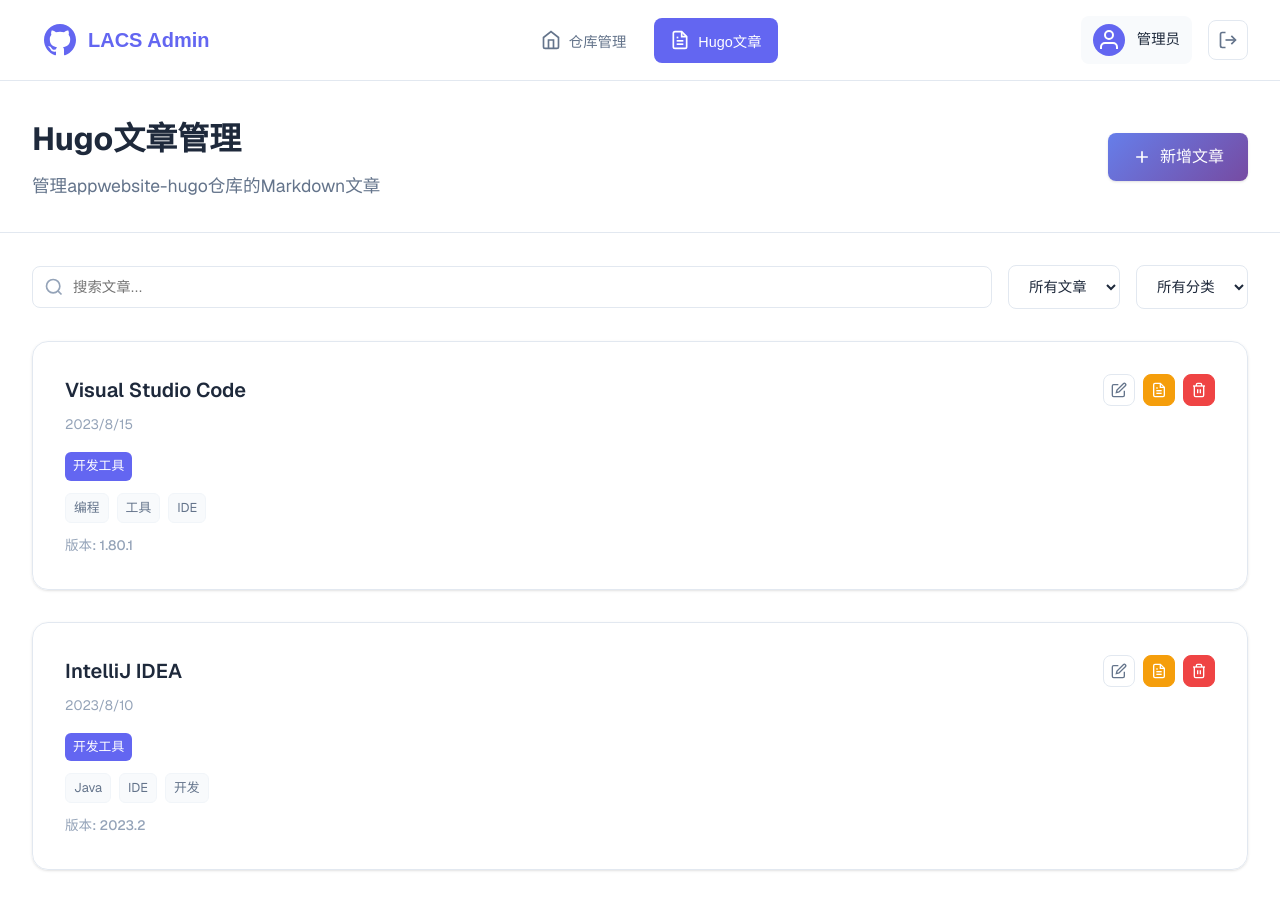
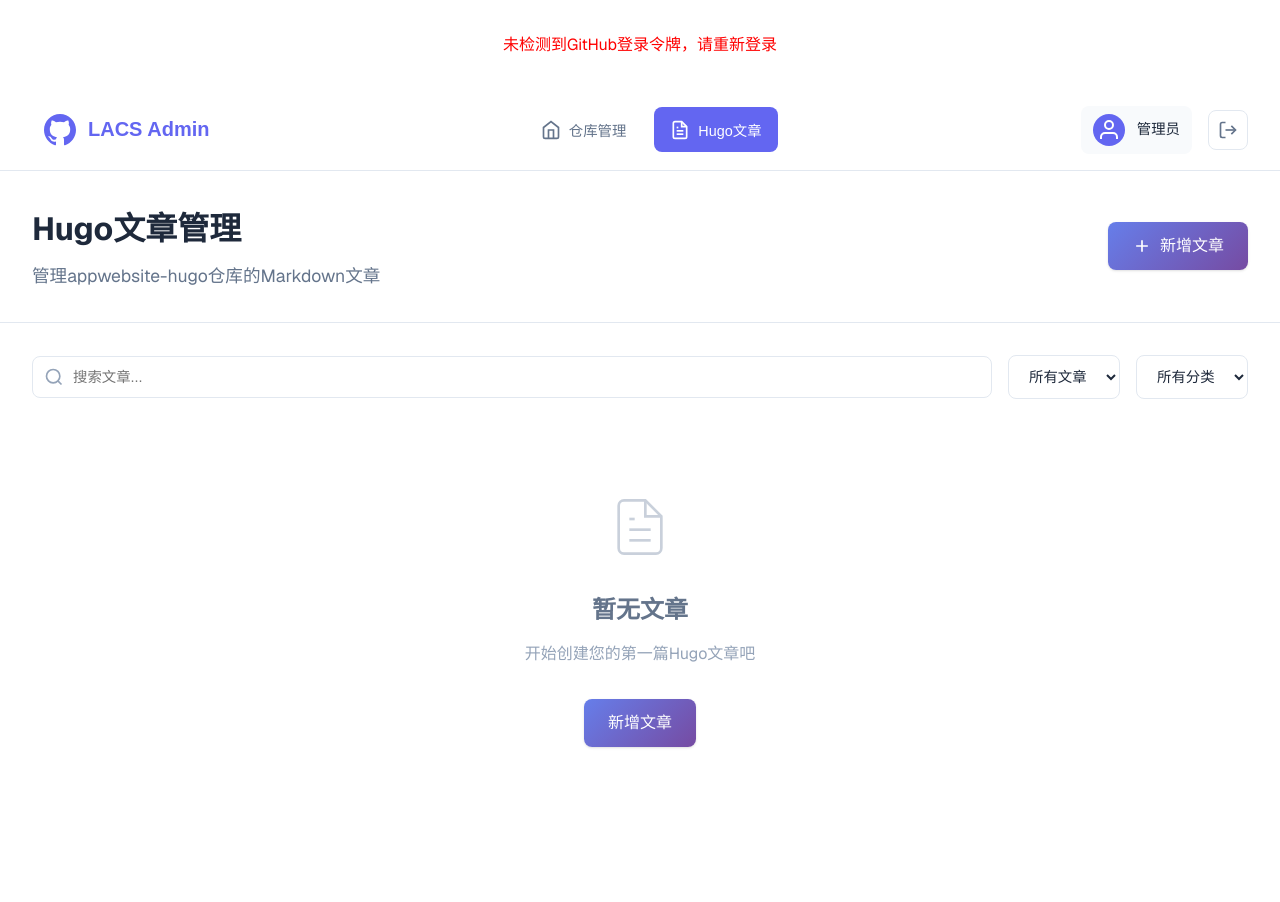
Before and after one commit to LACS-Official/lacs-admin, a Next.js app: page /dashboard/hugo/1 in a window 1280 px wide. After the commit the page ends 843 px from the top, so only its background shows below. Built offline with nearby package versions, Linux system fonts and the light colour scheme.

Commit message:
实现从GitHub API动态获取文章数据，移除模拟数据，增强加载和错误处理逻辑，提升用户体验和数据处理的类型安全性。

```diff
--- a/src/app/dashboard/hugo/[id]/page.tsx
+++ b/src/app/dashboard/hugo/[id]/page.tsx
@@ -1,6 +1,6 @@
 'use client'
 
-import { useState } from 'react'
+import { useState, useEffect } from 'react'
 import { useParams, useRouter } from 'next/navigation'
 import styles from './page.module.css'
 import Navigation from '@/components/Navigation'
@@ -37,108 +37,124 @@
   content: string
 }
 
-// 模拟数据
-const mockArticles: HugoArticle[] = [
-  {
-    id: '1',
-    title: 'Visual Studio Code',
-    date: '2023-08-15T14:30:00+08:00',
-    draft: false,
-    categories: ['开发工具'],
-    tags: ['编程', '工具', 'IDE'],
-    version: '1.80.1',
-    size: '85MB',
-    downloads: {
-      official: 'https://code.visualstudio.com/download',
-      quark: 'https://example.com/vscode-quark',
-      netdisk: 'http://example.com/vscode-123',
-      baidu: 'https://pan.baidu.com/s/1vscode_example',
-      thunder: 'thunder://example.com/vscode'
-    },
-    official_website: 'https://code.visualstudio.com',
-    platforms: ['Windows', 'macOS', 'Linux'],
-    system_requirements: {
-      Windows: [
-        'Windows 10 或更高版本（64位）',
-        '1.6 GHz以上处理器',
-        '1GB RAM',
-        '200MB可用硬盘空间'
-      ],
-      macOS: [
-        'macOS 10.15 Catalina或更高版本',
-        'Intel或Apple Silicon处理器',
-        '1GB RAM',
-        '200MB可用硬盘空间'
-      ],
-      Linux: [
-        'Ubuntu 16.04, Debian 9或更高版本',
-        '1.6 GHz以上处理器',
-        '1GB RAM',
-        '200MB可用硬盘空间'
-      ]
-    },
-    changelog: [
-      '改进了远程开发体验',
-      '增强了AI辅助编码功能',
-      '优化了性能和内存使用',
-      '修复了多个已知问题'
-    ],
-    previous_versions: [
-      {
-        version: '1.79.0',
-        date: '2023-07-10',
-        changes: [
-          '添加了新的主题选项',
-          '改进了搜索功能',
-          '更新了内置终端'
-        ]
-      }
-    ],
-    image: '/images/vscode-banner.jpg',
-    content: 'Visual Studio Code 是一个轻量级但功能强大的源代码编辑器...'
-  },
-  {
-    id: '2',
-    title: 'IntelliJ IDEA',
-    date: '2023-08-10T10:00:00+08:00',
-    draft: false,
-    categories: ['开发工具'],
-    tags: ['Java', 'IDE', '开发'],
-    version: '2023.2',
-    size: '650MB',
-    downloads: {
-      official: 'https://www.jetbrains.com/idea/download/',
-      baidu: 'https://pan.baidu.com/s/1idea_example'
-    },
-    official_website: 'https://www.jetbrains.com/idea/',
-    platforms: ['Windows', 'macOS', 'Linux'],
-    content: 'IntelliJ IDEA 是一个功能强大的Java集成开发环境...'
-  }
-]
-
 export default function HugoManagement() {
   const params = useParams()
   const router = useRouter()
-  const [articles, setArticles] = useState<HugoArticle[]>(mockArticles)
+  const [articles, setArticles] = useState<HugoArticle[]>([])
+  const [loading, setLoading] = useState(true)
+  const [error, setError] = useState<string | null>(null)
   const [searchTerm, setSearchTerm] = useState('')
   const [filterDraft, setFilterDraft] = useState<'all' | 'published' | 'draft'>('all')
   const [selectedCategory, setSelectedCategory] = useState<string>('all')
+
+  // 获取所有md文件
+  useEffect(() => {
+    const fetchArticles = async () => {
+      setLoading(true)
+      setError(null)
+      try {
+        const token = typeof window !== 'undefined' ? localStorage.getItem('github_access_token') : null
+        if (!token) {
+          setError('未检测到GitHub登录令牌，请重新登录')
+          setLoading(false)
+          return
+        }
+        // 递归获取content目录下所有文件
+        const treeRes = await fetch('https://api.github.com/repos/LACS-Official/appwebsite-hugo/git/trees/main?recursive=1', {
+          headers: {
+            Authorization: `token ${token}`,
+            Accept: 'application/vnd.github+json',
+          },
+        })
+        if (!treeRes.ok) throw new Error('获取仓库文件树失败: ' + treeRes.status)
+        const treeData = await treeRes.json()
+        const mdFiles = (treeData.tree || []).filter((item: any) =>
+          typeof item.path === 'string' && item.path.startsWith('content/') && item.path.endsWith('.md') && item.type === 'blob'
+        )
+        // 并发获取每个md文件内容
+        const articlePromises = mdFiles.map(async (file: any) => {
+          const fileRes = await fetch(`https://api.github.com/repos/LACS-Official/appwebsite-hugo/contents/${file.path}`, {
+            headers: {
+              Authorization: `token ${token}`,
+              Accept: 'application/vnd.github+json',
+            },
+          })
+          if (!fileRes.ok) return null
+          const fileData = await fileRes.json()
+          // 解析base64内容
+          const contentRaw = typeof fileData.content === 'string' ? atob(fileData.content.replace(/\n/g, '')) : ''
+          // 解析frontmatter
+          const match = contentRaw.match(/^---([\s\S]*?)---\s*([\s\S]*)$/)
+          let frontmatter: any = {}
+          let body = contentRaw
+          if (match) {
+            // 简单YAML解析
+            const yaml = match[1]
+            body = match[2]
+            yaml.split(/\r?\n/).forEach(line => {
+              const idx = line.indexOf(':')
+              if (idx > -1) {
+                const key = line.slice(0, idx).trim()
+                let value = line.slice(idx + 1).trim()
+                if (value.startsWith('[') && value.endsWith(']')) {
+                  // 数组
+                  value = value.slice(1, -1).split(',').map(v => v.trim().replace(/^"|"$/g, ''))
+                } else if (value === 'true' || value === 'false') {
+                  value = value === 'true'
+                } else if (/^".*"$/.test(value)) {
+                  value = value.slice(1, -1)
+                }
+                frontmatter[key] = value
+              }
+            })
+          }
+          return {
+            id: file.sha,
+            title: frontmatter.title || file.path.split('/').pop().replace(/\.md$/, ''),
+            date: frontmatter.date || '',
+            draft: frontmatter.draft ?? false,
+            categories: frontmatter.categories || [],
+            tags: frontmatter.tags || [],
+            version: frontmatter.version,
+            size: frontmatter.size,
+            downloads: frontmatter.downloads,
+            official_website: frontmatter.official_website,
+            platforms: frontmatter.platforms,
+            system_requirements: frontmatter.system_requirements,
+            changelog: frontmatter.changelog,
+            previous_versions: frontmatter.previous_versions,
+            image: frontmatter.image,
+            content: body,
+            path: file.path,
+            sha: file.sha,
+          } as HugoArticle & { path: string; sha: string }
+        })
+        const articles = (await Promise.all(articlePromises)).filter(Boolean) as (HugoArticle & { path: string; sha: string })[]
+        setArticles(articles)
+      } catch (e) {
+        setError(e instanceof Error ? e.message : '获取文章失败')
+      } finally {
+        setLoading(false)
+      }
+    }
+    fetchArticles()
+  }, [])
 
   // 获取所有分类
   const categories = Array.from(new Set(articles.flatMap(article => article.categories)))
 
   // 过滤文章
   const filteredArticles = articles.filter(article => {
-    const matchesSearch = article.title.toLowerCase().includes(searchTerm.toLowerCase()) ||
-                         article.tags.some(tag => tag.toLowerCase().includes(searchTerm.toLowerCase()))
-
+    const title = String(article.title || '')
+    const tags = Array.isArray(article.tags) ? article.tags : []
+    const categories = Array.isArray(article.categories) ? article.categories : []
+    const matchesSearch = title.toLowerCase().includes(searchTerm.toLowerCase()) ||
+      tags.some(tag => String(tag).toLowerCase().includes(searchTerm.toLowerCase()))
     const matchesDraft = filterDraft === 'all' ||
-                        (filterDraft === 'published' && !article.draft) ||
-                        (filterDraft === 'draft' && article.draft)
-
+      (filterDraft === 'published' && article.draft === false) ||
+      (filterDraft === 'draft' && article.draft === true)
     const matchesCategory = selectedCategory === 'all' ||
-                           article.categories.includes(selectedCategory)
-
+      categories.map(String).includes(String(selectedCategory))
     return matchesSearch && matchesDraft && matchesCategory
   })
 
@@ -154,9 +170,7 @@
 
   // 处理删除文章
   const handleDeleteArticle = (articleId: string) => {
-    if (confirm('确定要删除这篇文章吗？')) {
-      setArticles(prev => prev.filter(article => article.id !== articleId))
-    }
+    alert('请在后续版本中实现通过GitHub API删除md文件')
   }
 
   // 处理发布/取消发布
@@ -168,6 +182,8 @@
 
   return (
     <div className={styles.hugoManagement}>
+      {loading && <div style={{textAlign:'center',padding:'2rem'}}>正在加载文章...</div>}
+      {error && <div style={{color:'red',textAlign:'center',padding:'2rem'}}>{error}</div>}
       {/* 导航栏 */}
       <Navigation />
 
```
